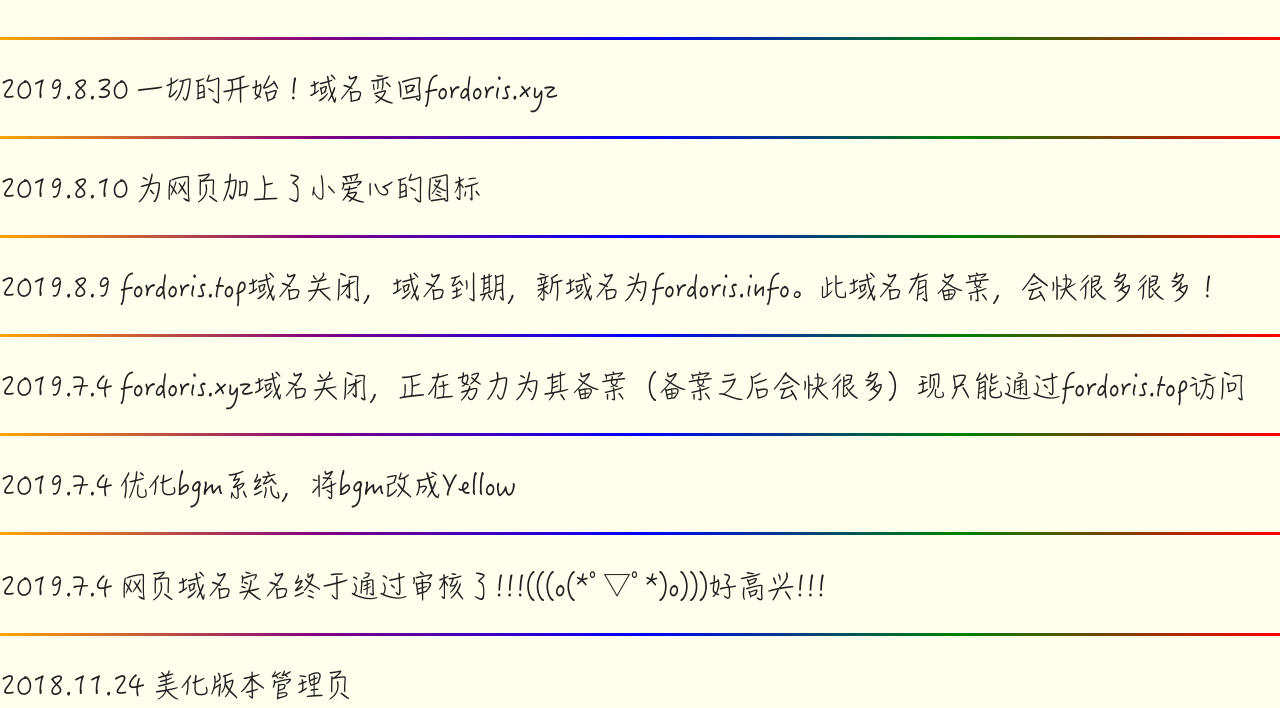
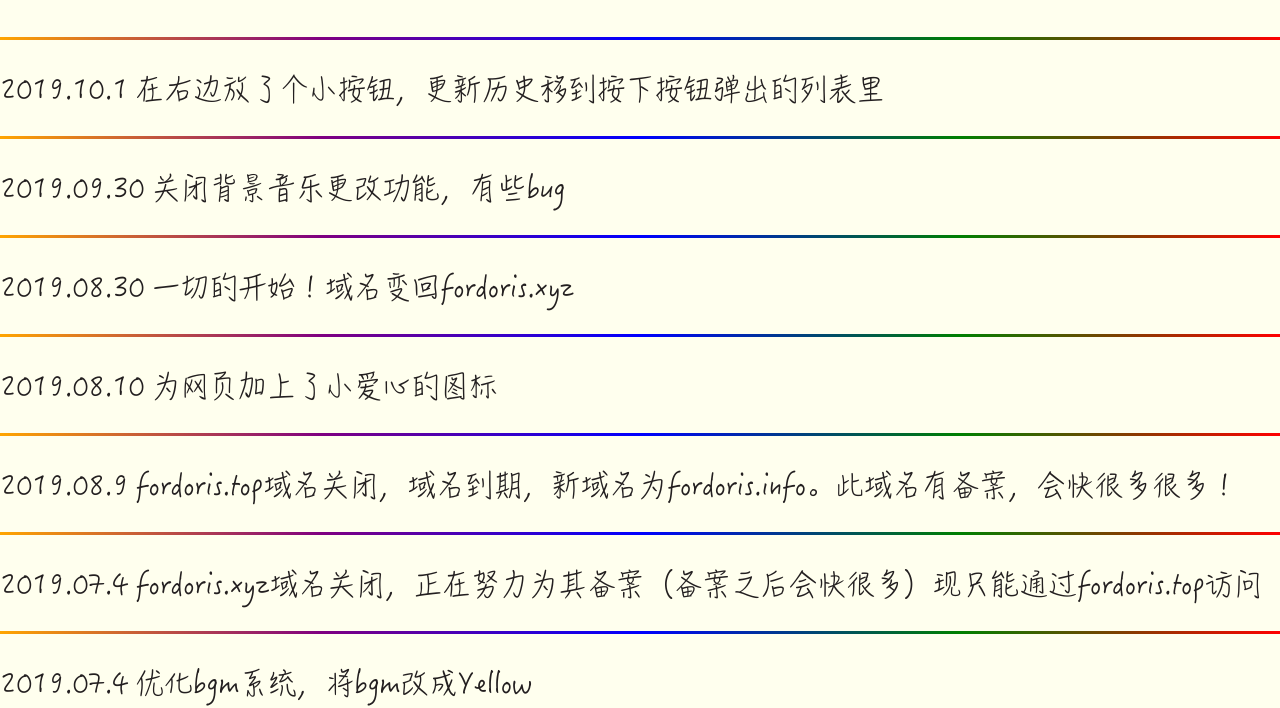
Before and after one commit to fordoris/fordoris.github.io, a plain HTML site: page version.html in a window 1280 px wide. Shown: the part 99-807 px from the top of the page. Drawn offline with Linux system fonts and the light colour scheme.

Commit message:
按钮功能基本完成

```diff
--- a/version.html
+++ b/version.html
@@ -16,22 +16,28 @@
 		<p style="text-align:center;font-size:40px;"><strong>版本更新</strong></p>
 		<div class = "s"></div>
 
-		<p>2019.8.30 一切的开始！域名变回fordoris.xyz</p>
+		<p>2019.10.1 在右边放了个小按钮，更新历史移到按下按钮弹出的列表里</p>
 		<div class = "s"></div>
 
-		<p>2019.8.10 为网页加上了小爱心的图标</p>
+		<p>2019.09.30 关闭背景音乐更改功能，有些bug</p>
 		<div class = "s"></div>
 
-		<p>2019.8.9 fordoris.top域名关闭，域名到期，新域名为fordoris.info。此域名有备案，会快很多很多！</p>
+		<p>2019.08.30 一切的开始！域名变回fordoris.xyz</p>
 		<div class = "s"></div>
 
-		<p>2019.7.4 fordoris.xyz域名关闭，正在努力为其备案（备案之后会快很多）现只能通过fordoris.top访问</p>
+		<p>2019.08.10 为网页加上了小爱心的图标</p>
 		<div class = "s"></div>
 
-		<p>2019.7.4 优化bgm系统，将bgm改成Yellow</p>
+		<p>2019.08.9 fordoris.top域名关闭，域名到期，新域名为fordoris.info。此域名有备案，会快很多很多！</p>
 		<div class = "s"></div>
 
-		<p>2019.7.4 网页域名实名终于通过审核了!!!(((o(*ﾟ▽ﾟ*)o)))好高兴!!!</p>
+		<p>2019.07.4 fordoris.xyz域名关闭，正在努力为其备案（备案之后会快很多）现只能通过fordoris.top访问</p>
+		<div class = "s"></div>
+
+		<p>2019.07.4 优化bgm系统，将bgm改成Yellow</p>
+		<div class = "s"></div>
+
+		<p>2019.07.4 网页域名实名终于通过审核了!!!(((o(*ﾟ▽ﾟ*)o)))好高兴!!!</p>
 		<div class = "s"></div>
 
 		<p>2018.11.24 美化版本管理页</p>
```
Also changed, not shown: Our Story of & love_files/default.css (+4 -4 lines), index.html (+2 -2 lines), version/222.ttf.
